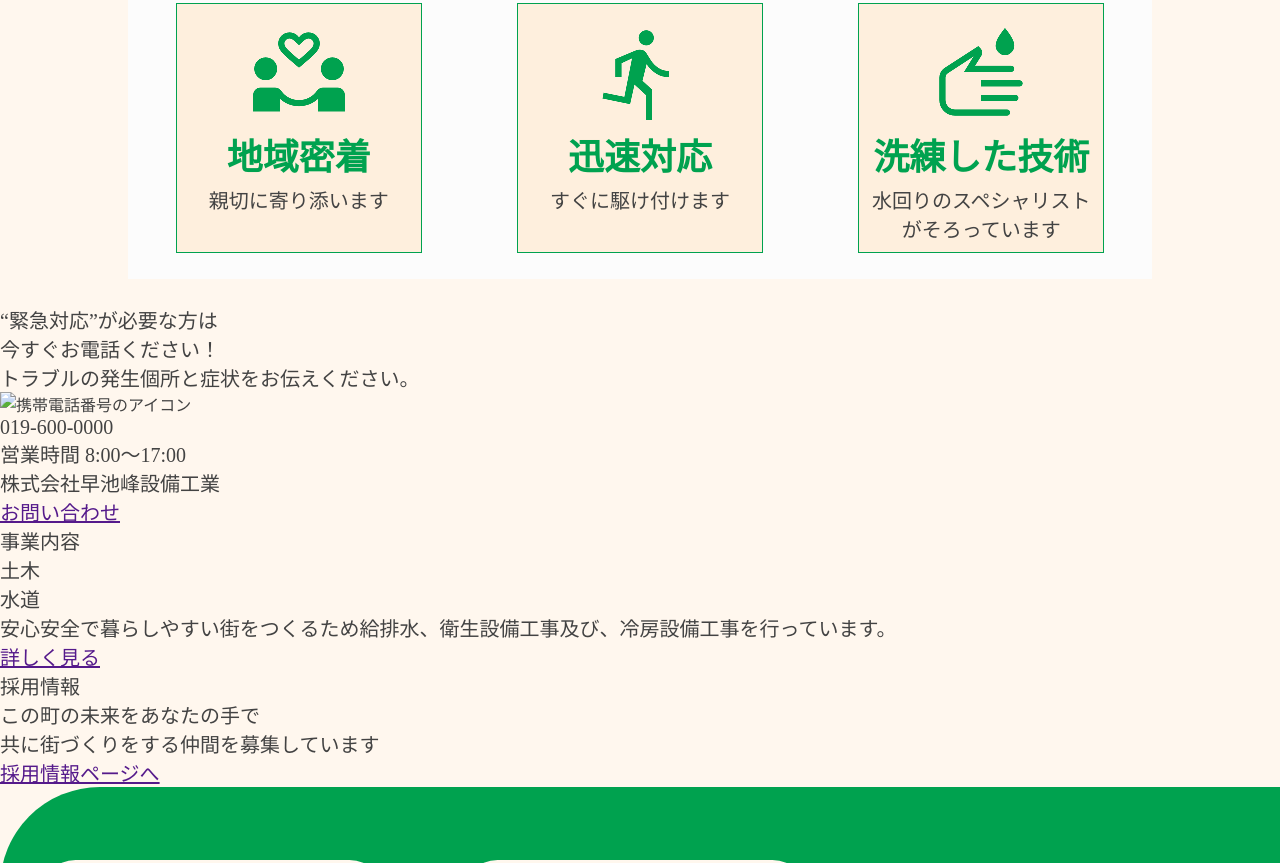
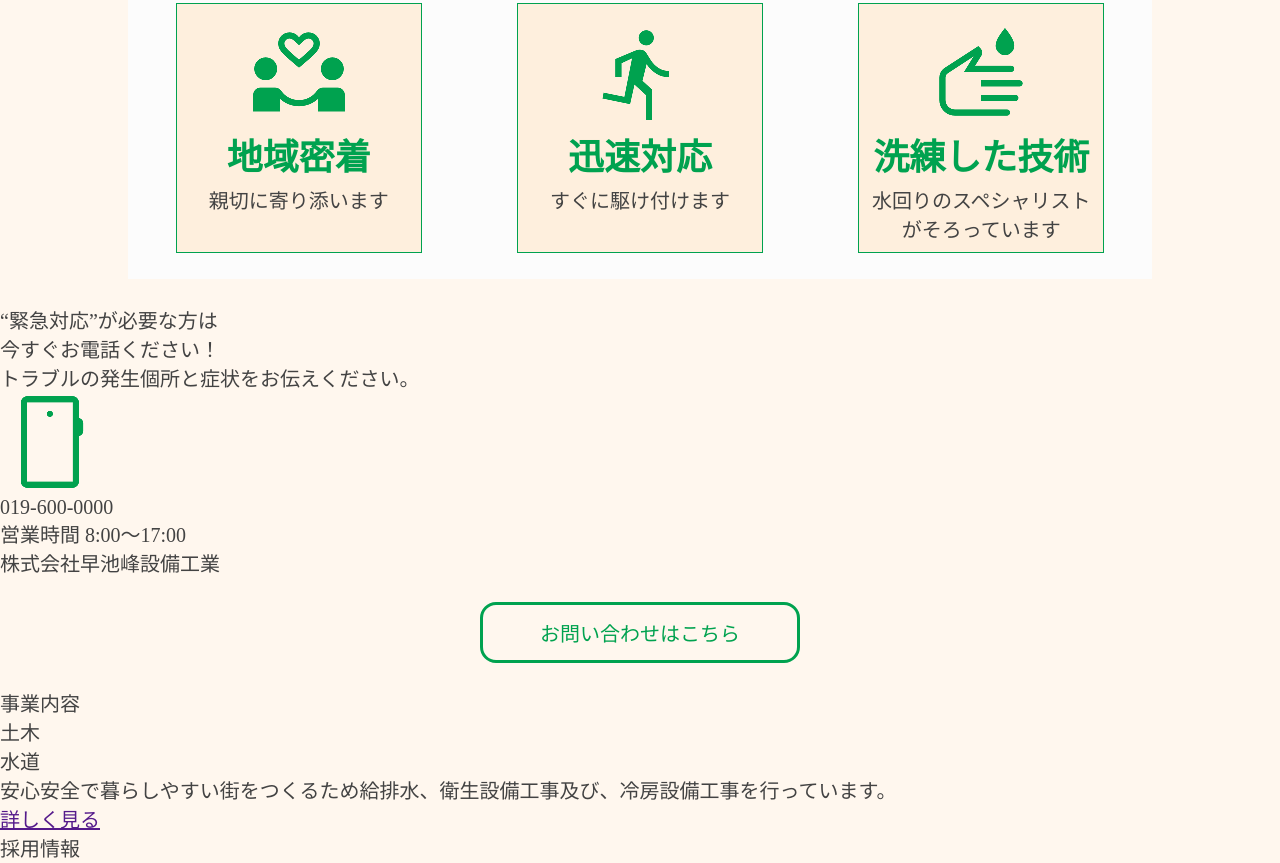
Before and after one commit to Raiki215/2025-web-development, a plain HTML site: page index.html in a window 1280 px wide. Shown: the part 1195-2058 px from the top of the page. Drawn offline with nearby package versions, Linux system fonts and the light colour scheme; grey boxes are pictures that could not be loaded.

Commit message:
電話番号のコンテンツ作成

```diff
--- a/css/index.css
+++ b/css/index.css
@@ -59,7 +59,7 @@ main .trouble-text {
 
 main .contact-button {
   display: block;
-  width: 20%;
+  width: 25%;
   color: #00a24f;
   border: 3px solid #00a24f;
   border-radius: 16px;
--- a/index.html
+++ b/index.html
@@ -94,14 +94,18 @@
     </section>
 
     <section>
-      <p>“緊急対応”が必要な方は<br>
+      <p class="invitation-text"><span class="alert-text">“緊急対応”</span>が必要な方は<br>
         今すぐお電話ください！</p>
-      <p>トラブルの発生個所と症状をお伝えください。</p>
-      <img src="img/phone.png" alt="携帯電話番号のアイコン">
-      <p>019-600-0000</p>
-      <p>営業時間 8:00～17:00</p>
-      <p>株式会社早池峰設備工業</p>
-      <a href="">お問い合わせ</a>
+      <div class="call-center">
+        <p class="call-title">トラブルの発生個所と症状をお伝えください。</p>
+        <div class="call-item">
+          <img src="img/phone-icon.png" alt="携帯電話番号のアイコン" class="phone-icon">
+          <p class="call-number">019-600-0000</p>
+        </div>
+        <p class="business-hours">営業時間 8:00～17:00</p>
+        <p class="company-name">株式会社早池峰設備工業</p>
+      </div>
+      <a href="./contact.html" class="contact-button">お問い合わせはこちら</a>
     </section>
 
     <section>
```
Also changed, not shown: img/phone-icon.png (added).
